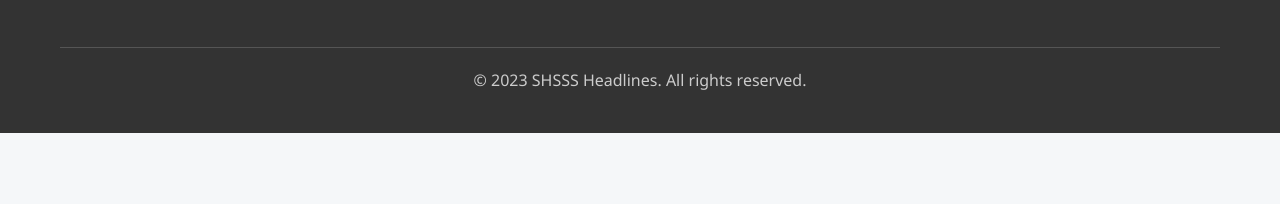
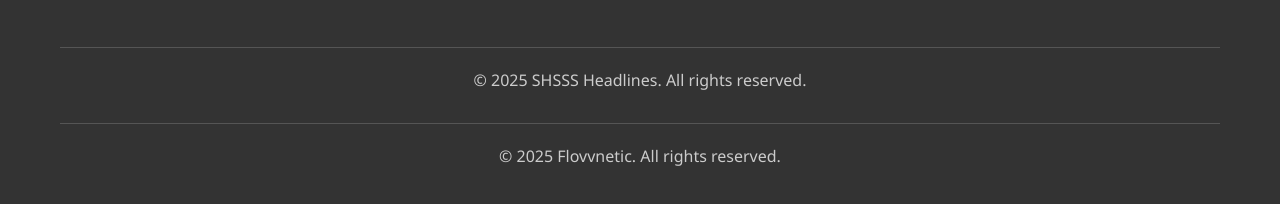
Before and after one commit to SHSSS-org/about_us, a plain HTML site: page index.html in a window 1280 px wide. Shown: the part 3648-3852 px from the top of the page. Before the commit the page ends 3781 px from the top, so only its background shows below. Drawn offline with Linux system fonts and the light colour scheme.

Commit message:
Update index.html

```diff
--- a/index.html
+++ b/index.html
@@ -677,7 +677,10 @@
             </div>
 
             <div class="copyright">
-                <p>&copy; 2023 SHSSS Headlines. All rights reserved.</p>
+                <p>&copy; 2025 SHSSS Headlines. All rights reserved.</p>
+            </div>
+            <div class="copyright">
+                <p>&copy; 2025 Flovvnetic. All rights reserved.</p>
             </div>
         </div>
     </footer>
```
